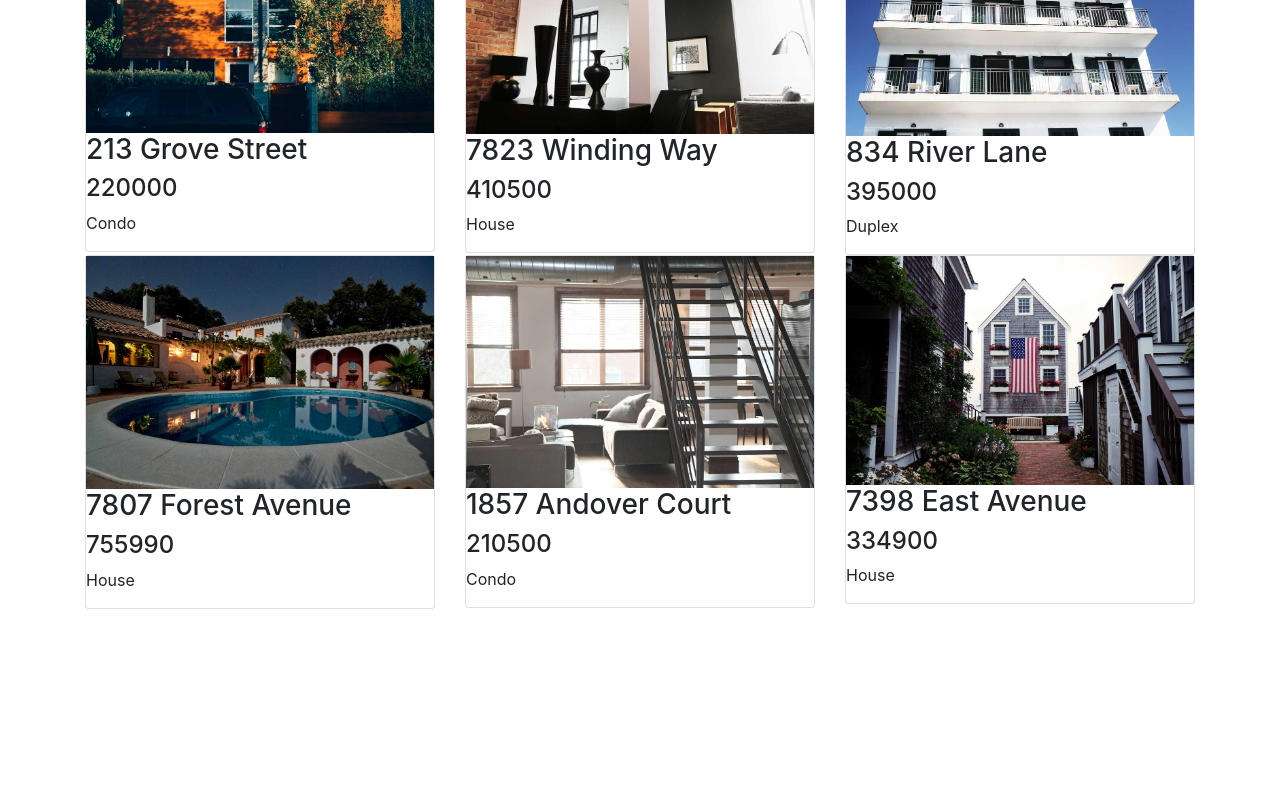
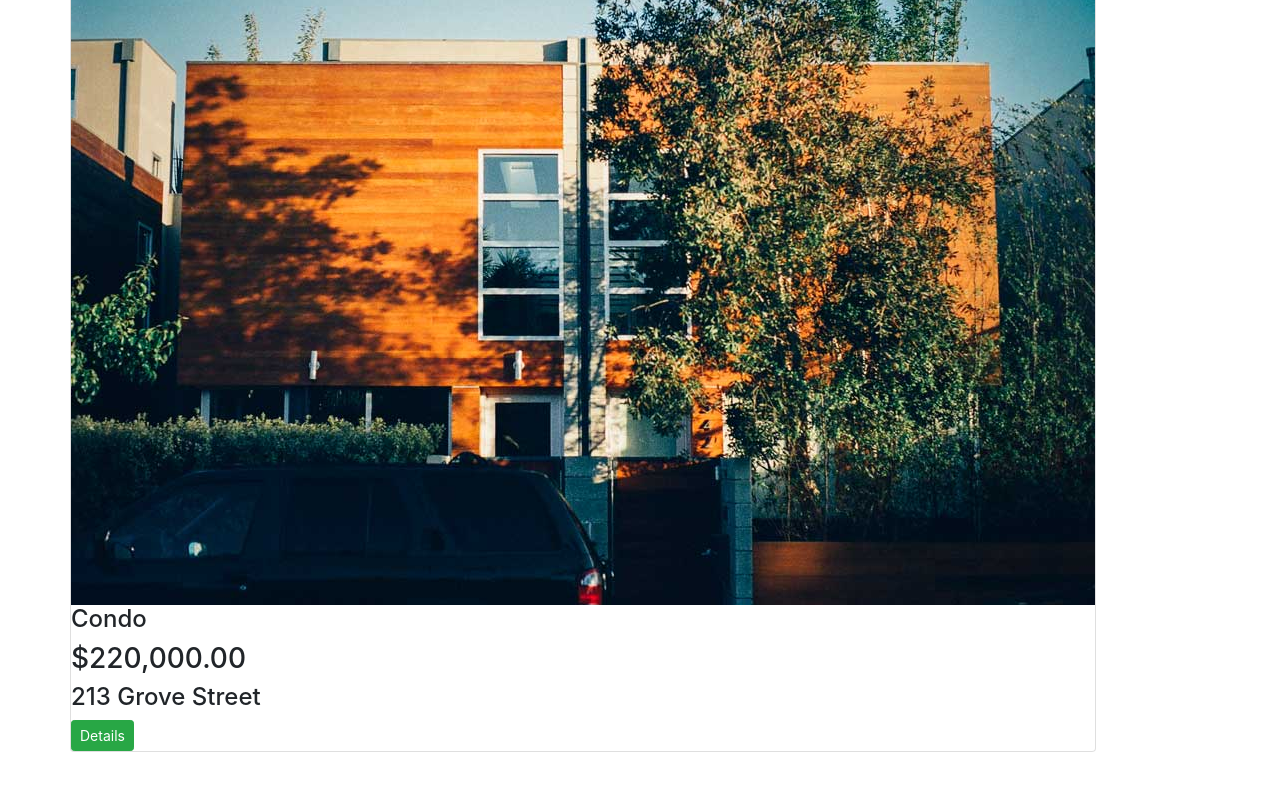
Before and after one commit to devudevesh/AngularFirstApp, an Angular app: page / in a window 1280 px wide. Shown: the part 520-1319 px from the top of the page. Before the commit the page ends 1129 px from the top, so only its background shows below. Built offline with nearby package versions, Linux system fonts and the light colour scheme.

Commit message:
Some Changes Done,

```diff
--- a/src/app/app.module.ts
+++ b/src/app/app.module.ts
@@ -4,11 +4,13 @@ import { NgModule } from '@angular/core';
 import { AppRoutingModule } from './app-routing.module';
 import { AppComponent } from './app.component';
 import { CribListingComponent } from './crib-listing/crib-listing.component';
+import { CribCardComponent } from './crib-card/crib-card.component';
 
 @NgModule({
   declarations: [
     AppComponent,
-    CribListingComponent
+    CribListingComponent,
+    CribCardComponent
   ],
   imports: [
     BrowserModule,
--- /dev/null
+++ b/src/app/crib-card/crib-card.component.html
@@ -0,0 +1,44 @@
+<div class="card">
+    <img src="assets/images/{{c.image}}.jpg" alt="" class="img-fluid">
+    <div class="caption">
+        <div *ngIf="!showDetails">
+            <h4>
+                <span class="label label-primary">
+                  {{ c.type }}
+                </span>
+              </h4>
+              <h3>
+                <i class="glyphicon glyphicon-tag"></i>
+                  {{ c.price | currency:'USD':true }}
+              </h3>
+              <h4>
+                <i class="glyphicon glyphicon-home"></i>
+                  {{ c.address }}
+              </h4>
+
+            <button class="btn btn-sm btn-success" *ngIf="!showDetails"
+                (click)="showDetails = !showDetails">
+                Details
+            </button>
+        </div>
+
+        <div *ngIf="showDetails">
+            <h4>
+                <span class="label label-primary">
+                  Beds: {{ c.bedrooms }}
+                </span>
+                <span class="label label-primary">
+                  Baths: {{ c.bathrooms }}
+                </span>
+                <span class="label label-primary">
+                  SqFt: {{ c.area }}
+                </span>
+              </h4>
+
+
+            <button class="btn btn-sm btn-danger" (click)="showDetails = !showDetails">
+                Close
+            </button>
+        </div>
+    </div>
+</div>
--- /dev/null
+++ b/src/app/crib-card/crib-card.component.ts
@@ -0,0 +1,16 @@
+import { Component, OnInit, Input } from '@angular/core';
+
+@Component({
+  selector: 'app-crib-card',
+  templateUrl: './crib-card.component.html',
+  styleUrls: ['./crib-card.component.css']
+})
+export class CribCardComponent implements OnInit {
+
+  @Input('crib') c: any;
+  constructor() { }
+
+  ngOnInit() {
+  }
+
+}
--- a/src/app/crib-listing/crib-listing.component.html
+++ b/src/app/crib-listing/crib-listing.component.html
@@ -1,12 +1,7 @@
 <div class="container">
     <div class="row">
-            <div *ngFor = "let c of cribs" class="col-sm-4">
-                    <div class="card">
-                            <img src="assets/images/{{c.image}}.jpg" alt="" class="img-fluid">
-                            <H3>{{c.address}}</H3>
-                            <H4>{{c.price}}</H4>
-                            <p>{{c.type}}</p>
-                    </div>
-            </div>
+        <div *ngFor="let c of cribs">
+            <app-crib-card [crib] = "c" class="col-sm-4"></app-crib-card>
+        </div>
     </div>
 </div>
--- a/src/app/crib-listing/crib-listing.component.ts
+++ b/src/app/crib-listing/crib-listing.component.ts
@@ -9,9 +9,11 @@ import {cribs} from './../Data/cribs';
 export class CribListingComponent implements OnInit {
 
   cribs: Array<any> = cribs;
+  showDetails: boolean;
   constructor() { }
 
   ngOnInit() {
+
   }
 
 }
```
Also changed, not shown: src/app/crib-card/crib-card.component.css (added), 1 other file (tests, documents, lock files or other folders).
